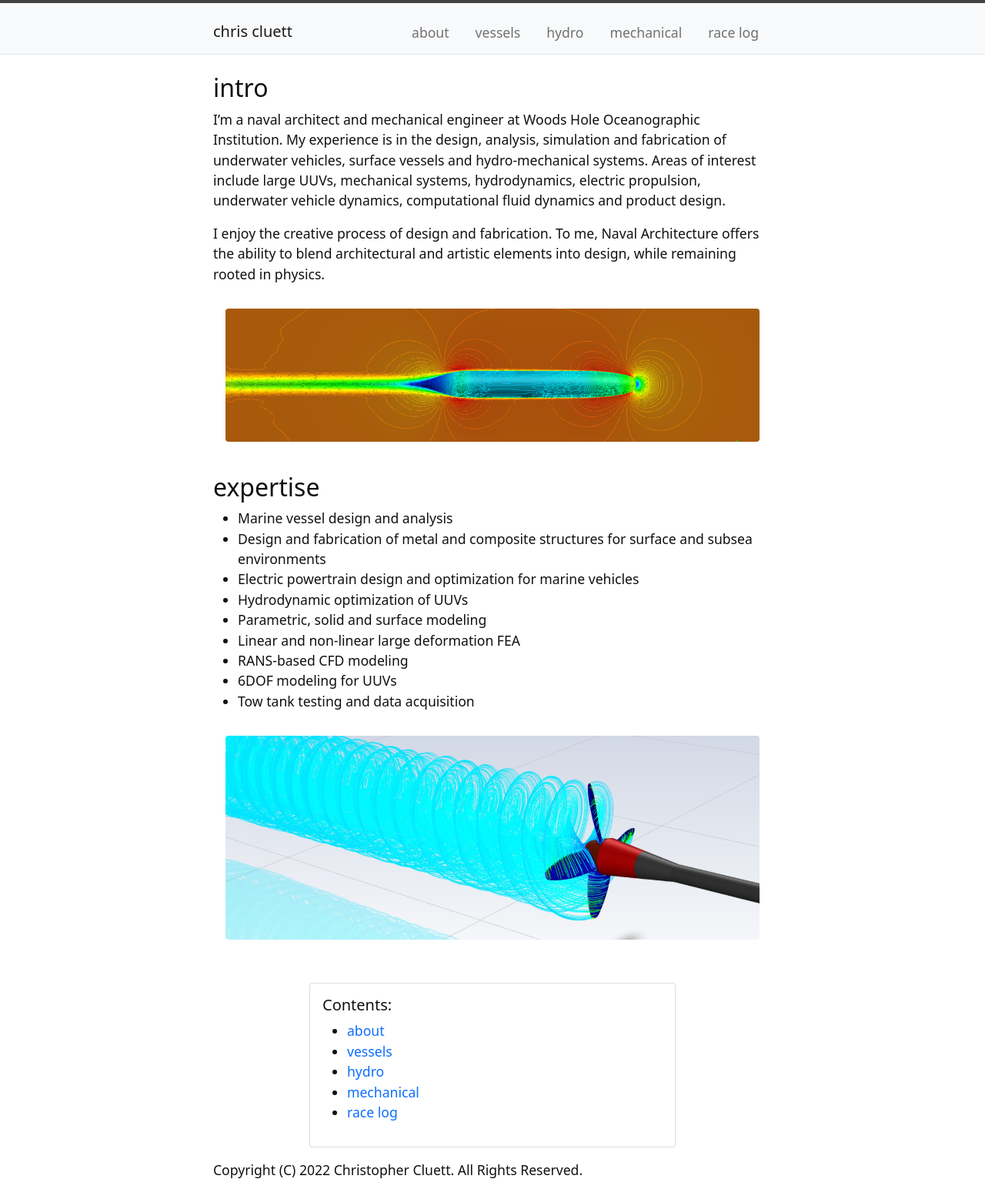
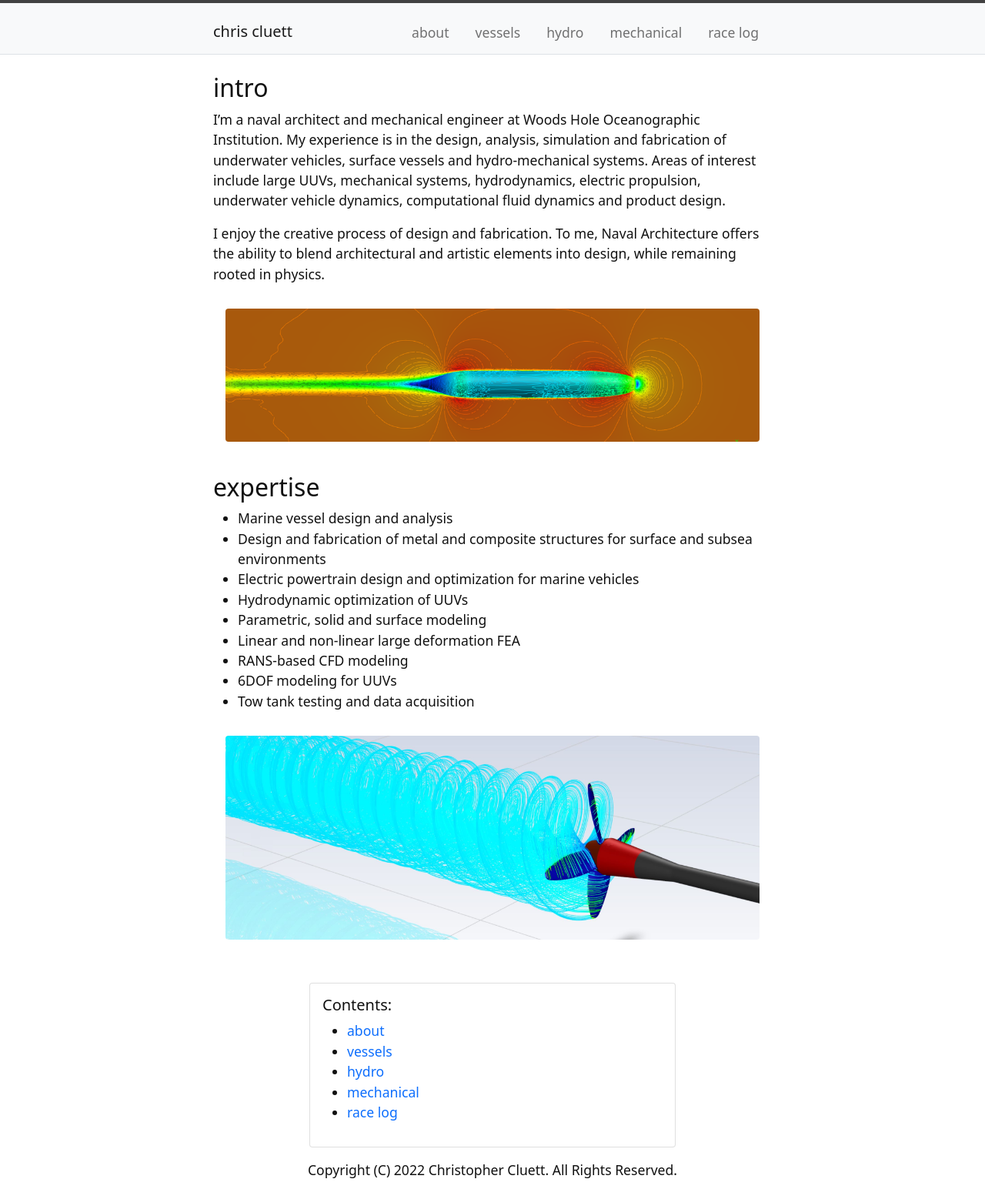
Before and after one commit to ccluett/website, a Jekyll site: the page built from index.md, in a window 1280 px wide. Shown: the whole page at 77% size. Built offline with Jekyll 4.4.1, drawn with Linux system fonts in a browser that asks for light colours.

Commit message:
Update index.md

```diff
--- a/index.md
+++ b/index.md
@@ -25,4 +25,4 @@ I enjoy the creative process of design and fabrication. To me, Naval Architectur
 
 {% include toc.html %}
 
-Copyright (C) 2022 Christopher Cluett. All Rights Reserved.
+<p style="text-align: center;">Copyright (C) 2022 Christopher Cluett. All Rights Reserved.</p>
```
